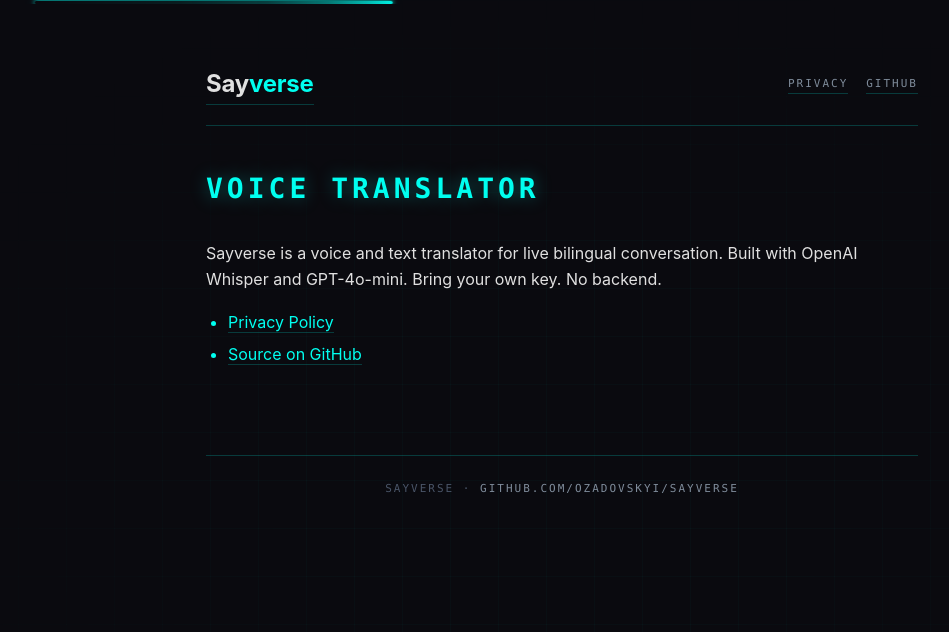
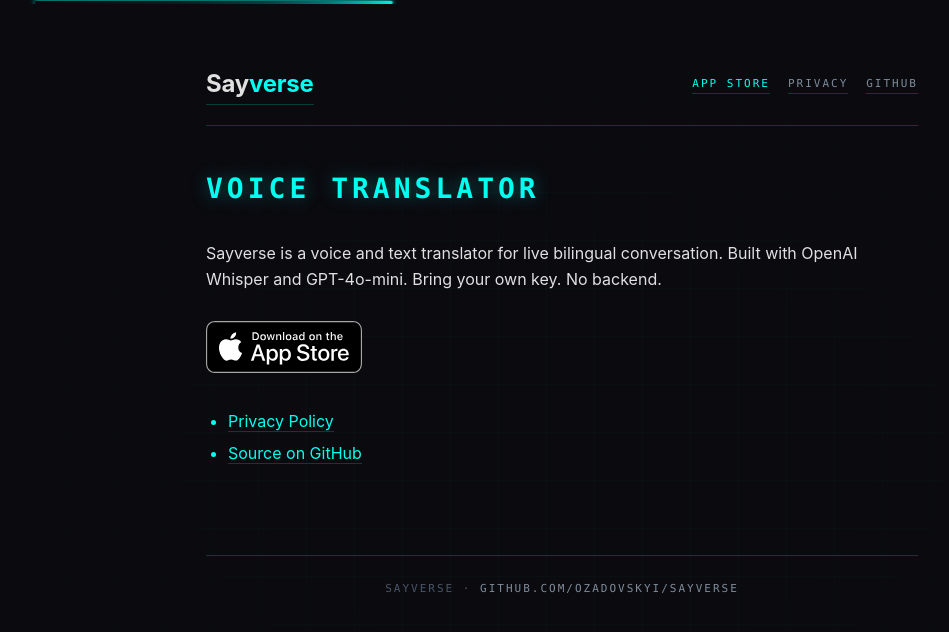
Before and after one commit to ozadovskyi/Sayverse, a Jekyll site: the page built from docs/index.md, in a window 1280 px wide. Shown: the top 632 px of the page, without its empty margins (78-1027 px from the left). Built offline with Jekyll 4.4.1, drawn with Linux system fonts in a browser that asks for light colours.

Commit message:
Add an App Store download CTA to the landing page
sayverse.app linked outward only to GitHub — there was no path from the
product's own landing page to install it, even though the App Store's
marketing URL points back to the site. That one-way link drops anyone
who arrives ready to download.

Add Apple's official "Download on the App Store" badge as the primary
CTA under the intro, plus an App Store link in the nav. Use the
unmodified black badge artwork to stay within Apple's marketing
guidelines.

```diff
--- a/docs/_layouts/default.html
+++ b/docs/_layouts/default.html
@@ -206,6 +206,8 @@
       transition: color 0.15s ease;
     }
     .nav-links a:hover { color: var(--neon); }
+    /* App Store is the primary action — give it the neon accent. */
+    .nav-links a.nav-cta { color: var(--neon); }
 
     h1 {
       font-family: ui-monospace, 'SF Mono', Menlo, Consolas, monospace;
@@ -254,6 +256,16 @@
       border-bottom-color: var(--neon);
       color: var(--neon);
     }
+
+    /* App Store CTA — official Apple badge artwork. Per Apple's App Store
+       Marketing Guidelines the badge must not be recoloured, angled, or
+       animated; only proportional scaling is allowed (min onscreen height
+       is 40px — we use 52px). The wrapper margin gives the required clear
+       space (>= 1/4 the badge height). */
+    .cta { margin: 28px 0; }
+    .appstore-cta,
+    .appstore-cta:hover { display: inline-block; line-height: 0; border-bottom: none; }
+    .appstore-cta img { height: 52px; width: auto; display: block; }
 
     code {
       font-family: ui-monospace, 'SF Mono', Menlo, Consolas, monospace;
@@ -349,6 +361,7 @@
     <nav class="nav">
       <a href="/" class="wordmark">Say<span class="accent">verse</span></a>
       <div class="nav-links">
+        <a class="nav-cta" href="https://apps.apple.com/us/app/sayverse/id6778360060">App Store</a>
         <a href="/privacy/">Privacy</a>
         <a href="https://github.com/ozadovskyi/Sayverse">GitHub</a>
       </div>
--- a/docs/index.md
+++ b/docs/index.md
@@ -8,5 +8,9 @@
 
 Sayverse is a voice and text translator for live bilingual conversation. Built with OpenAI Whisper and GPT-4o-mini. Bring your own key. No backend.
 
+<div class="cta">
+<a class="appstore-cta" href="https://apps.apple.com/us/app/sayverse/id6778360060"><img src="/download-on-the-app-store.svg" alt="Download Sayverse on the App Store" height="52"></a>
+</div>
+
 - [Privacy Policy](/privacy/)
 - [Source on GitHub](https://github.com/ozadovskyi/Sayverse)
```
Also changed, not shown: docs/download-on-the-app-store.svg (added).
